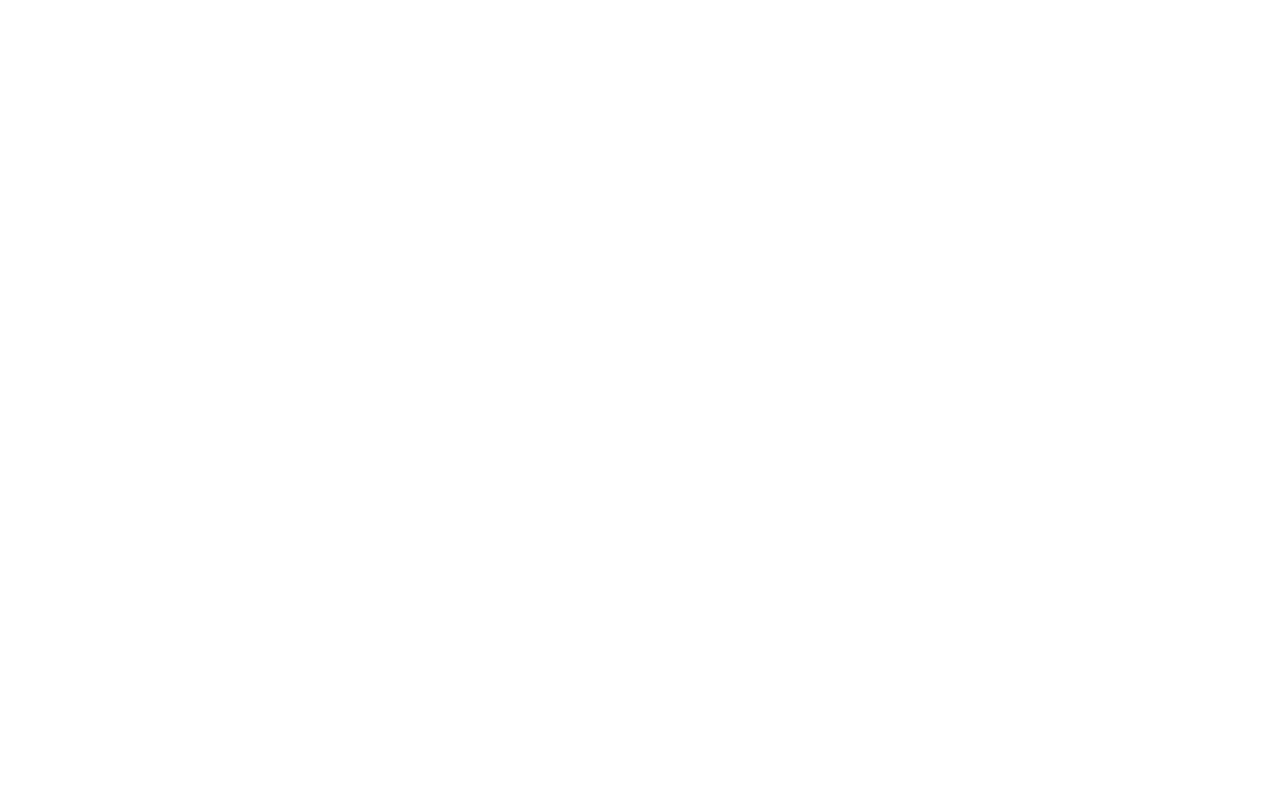
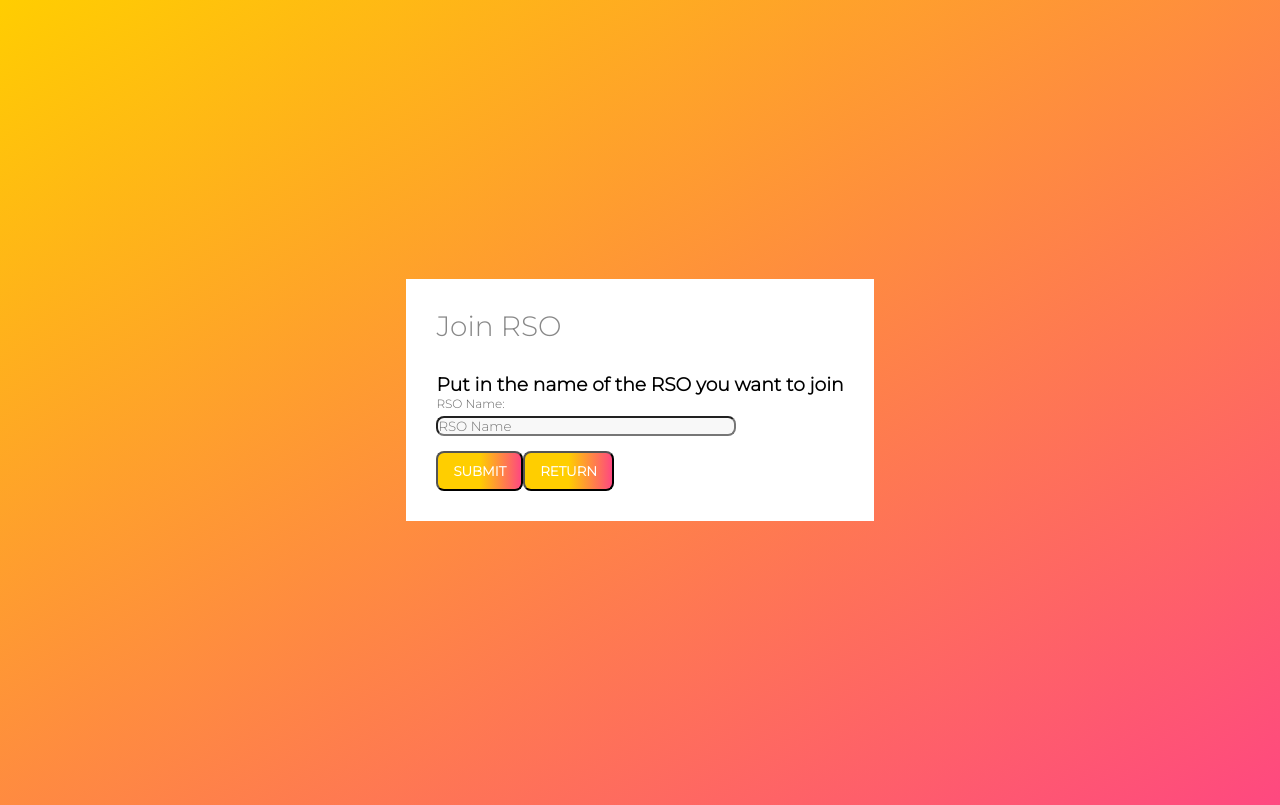
Before and after one commit to SirCamyCamCam/COP4710-Project, a React (Create React App) app in the folder client/: page /joinRSO in a window 1280 px wide. Built offline with nearby package versions, Linux system fonts and the light colour scheme.

Commit message:
Added ability to join and leave RSO

```diff
--- a/client/src/components/CreateRSO.js
+++ b/client/src/components/CreateRSO.js
@@ -22,7 +22,7 @@
                 routeChange();
                 console.log(response.data)
             }else {
-                window.alert("Failed");
+                window.alert("Failed" + response.data);
                 console.log(response.data)
             }
         });
--- /dev/null
+++ b/client/src/components/JoinRSO.js
@@ -0,0 +1,68 @@
+import React, {useState} from 'react';
+import { useHistory } from 'react-router';
+import './../index.css'
+import axios from 'axios'
+
+
+function JoinRSO() {
+    const history = useHistory();
+    const [details, setDetails] = useState({email: "", RSOName: ""});
+
+    const [error, setError] = useState("");
+
+    // Temporary check before checkjing if user is in database
+    const joinRSO = details => {
+        console.log(details);
+
+        // TODO: Put in DataBase
+        axios.post("RSOs/addAStudent", details).then(response => {
+            if (response.data == "rso does not exist") {
+                console.log(response.data)
+                window.alert("RSO does NOT exist")
+            }else {
+                console.log(response.data)
+                window.alert("Successfully joined RSO")
+                routeChange();
+            }
+        });
+    }
+
+    const sumbitHandler = e => {
+        e.preventDefault();
+
+        setDetails({...details, email: sessionStorage.getItem("username")})
+        // Put Student in database
+        joinRSO(details)
+    }
+
+    const routeChange  = () => {
+        history.push("./mainPage")
+    }
+
+      return (
+        <form className="JoinRSO" onSubmit={sumbitHandler}>
+            <div className="form-inner">
+                <h2> Join RSO </h2>
+                <h3> Put in the name of the RSO you want to join</h3>
+                {(error != "") ? ( <div className="error">{error}</div> ) : ""}
+                <div className="box">
+                    <div className="form-group">
+                        <label>RSO Name: </label>
+                        <input
+                        type="RSO Name"
+                        name="RSO Name"
+                        className="login-input"
+                        placeholder="RSO Name"
+                        id="RSO Name"
+                        onChange={e => setDetails({...details, RSOName: e.target.value})} value={details.RSOName} />
+                    </div>
+
+                    <input type="submit" value="SUBMIT"/>
+                    <input type="button" value="RETURN" onClick={routeChange}/>
+                </div>
+            </div>
+        </form>
+      );
+}
+
+export default JoinRSO
--- /dev/null
+++ b/client/src/components/LeaveRSO.js
@@ -0,0 +1,67 @@
+import React, {useState} from 'react';
+import { useHistory } from 'react-router';
+import './../index.css'
+import axios from 'axios'
+
+function LeaveRSO() {
+    const history = useHistory();
+    const [details, setDetails] = useState({email: "", RSOName: ""});
+
+    const [error, setError] = useState("");
+
+    // Temporary check before checkjing if user is in database
+    const leaveRSO = details => {
+        console.log(details);
+
+        // TODO: Put in DataBase
+        axios.post("RSOs/deleteStudent", details).then(response => {
+            if (response.data == "RSO updated") {
+                console.log(response.data)
+                window.alert(response.data)
+                routeChange();
+            }else {
+                console.log(response.data)
+                window.alert(response.data)
+            }
+        });
+    }
+
+    const sumbitHandler = e => {
+        e.preventDefault();
+
+        setDetails({...details, email: sessionStorage.getItem("username")})
+        // Put Student in database
+        leaveRSO(details)
+    }
+
+    const routeChange  = () => {
+        history.push("./mainPage")
+    }
+
+      return (
+        <form className="LeaveRSO" onSubmit={sumbitHandler}>
+            <div className="form-inner">
+                <h2> Join RSO </h2>
+                <h3> Put in the name of the RSO you want to leave</h3>
+                {(error != "") ? ( <div className="error">{error}</div> ) : ""}
+                <div className="box">
+                    <div className="form-group">
+                        <label>RSO Name: </label>
+                        <input
+                        type="RSO Name"
+                        name="RSO Name"
+                        className="login-input"
+                        placeholder="RSO Name"
+                        id="RSO Name"
+                        onChange={e => setDetails({...details, RSOName: e.target.value})} value={details.RSOName} />
+                    </div>
+
+                    <input type="submit" value="SUBMIT"/>
+                    <input type="button" value="RETURN" onClick={routeChange}/>
+                </div>
+            </div>
+        </form>
+      );
+}
+
+export default LeaveRSO
--- a/client/src/components/MainPage.js
+++ b/client/src/components/MainPage.js
@@ -52,6 +52,24 @@
         }
     }
 
+    const joinRSO = () => {
+        if (sessionStorage.getItem("accountType") == "Student") {
+            history.push("./joinRSO")
+        }else {
+            window.alert("You cannot join a RSO with your account type. You need to be a Student!")
+            history.push("./joinRSO")
+        }
+    }
+
+    const leaveRSO = () => {
+        if (sessionStorage.getItem("accountType") == "Student") {
+            history.push("./leaveRSO")
+        }else {
+            window.alert("You cannot leave a RSO with your account type. You need to be a Student!")
+            history.push("./leaveRSO")
+        }
+    }
+
     return (
         <form className="MainPage">
             <div className="form-inner">
@@ -69,6 +87,12 @@
                     <button value="VIEW EVENTS" onClick={viewEvents}>
                         VIEW EVENTS
                     </button>
+                    <button value="JOIN RSO" onClick={joinRSO}>
+                        JOIN RSO
+                    </button>
+                    <button value="LEAVE RSO" onClick={leaveRSO}>
+                        LEAVE RSO
+                    </button>
                     <button value="LOGOUT" onClick={Logout}>
                         LOGOUT
                     </button>
--- a/client/src/index.css
+++ b/client/src/index.css
@@ -12,6 +12,10 @@
   border: none;
   outline: none;
 } */
+form {
+  display: block;
+  position: relative;
+}
 
 .App {
   height: 100vh;
@@ -21,17 +25,24 @@
   background-color: #53565a;
 }
 
+.App::after {
+  content: "";
+  display: block;
+  position: absolute;
+  top: -5px;
+  left: -5px;
+  right: -5px;
+  bottom: -5px;
+  z-index: 1;
+  background-image: linear-gradient(to bottom right, #ffce00, #fe4880);
+}
+
 .CreateRSO {
   height: 100vh;
   display: flex;
   align-items: center;
   justify-content: center;
   background-color: #53565a;
-}
-
-form {
-  display: block;
-  position: relative;
 }
 
 .CreateRSO::after {
@@ -46,7 +57,35 @@
   background-image: linear-gradient(to bottom right, #ffce00, #fe4880);
 }
 
-.App::after {
+.JoinRSO {
+  height: 100vh;
+  display: flex;
+  align-items: center;
+  justify-content: center;
+  background-color: #53565a;
+}
+
+.JoinRSO::after {
+  content: "";
+  display: block;
+  position: absolute;
+  top: -5px;
+  left: -5px;
+  right: -5px;
+  bottom: -5px;
+  z-index: 1;
+  background-image: linear-gradient(to bottom right, #ffce00, #fe4880);
+}
+
+.LeaveRSO {
+  height: 100vh;
+  display: flex;
+  align-items: center;
+  justify-content: center;
+  background-color: #53565a;
+}
+
+.LeaveRSO::after {
   content: "";
   display: block;
   position: absolute;
--- a/client/src/index.js
+++ b/client/src/index.js
@@ -9,6 +9,8 @@
 import CreateEvent from './components/CreateEvent';
 import CreateRSO from './components/CreateRSO';
 import CreateUniversity from './components/CreateUniversity'
+import JoinRSO from './components/JoinRSO'
+import LeaveRSO from './components/LeaveRSO'
 import ViewEvents from './components/ViewEvents'
 
 ReactDOM.render(
@@ -21,6 +23,8 @@
             <Route exact path={'/createRSO'} component={CreateRSO} />
             <Route exact path={'/createUniversity'} component={CreateUniversity} />
             <Route exact path={'/viewEvents'} component={ViewEvents} />
+            <Route exact path={'/joinRSO'} component={JoinRSO} />
+            <Route exact path={'/leaveRSO'} component={LeaveRSO} />
         </Switch>
     </BrowserRouter>,
 document.getElementById('root')
```
Also changed, not shown: 2 other files (tests, documents, lock files or other folders).
